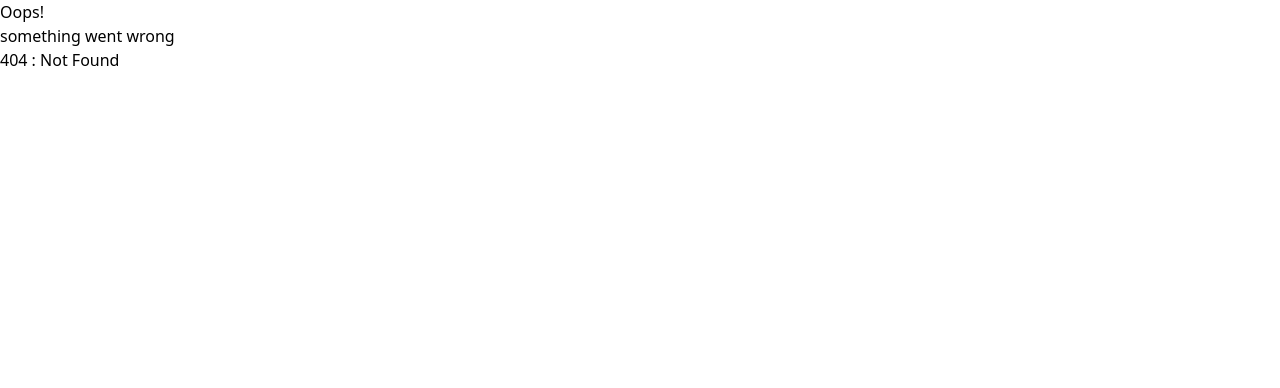
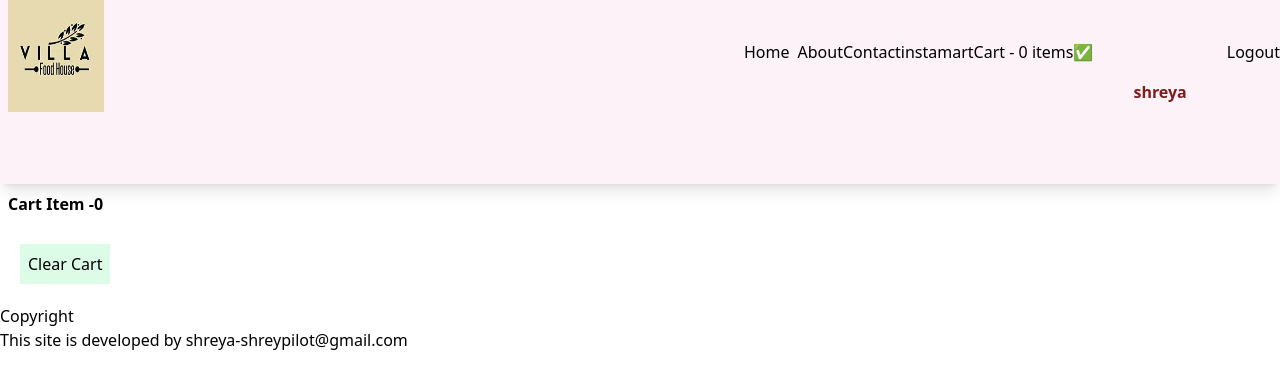
Before and after one commit to shreypilot/NAMASTE-REACT-FOOD-VILLA-07, a React (Create React App) app: page /cart in a window 1280 px wide. Before the commit this address had no page. Shown: the top 388 px of the page. Built offline with nearby package versions, Linux system fonts and the light colour scheme.

Commit message:
chapter-12(Redux-Toolkit)

```diff
--- a/package.json
+++ b/package.json
@@ -3,11 +3,13 @@
   "version": "0.1.0",
   "private": true,
   "dependencies": {
+    "@reduxjs/toolkit": "^1.9.2",
     "@testing-library/jest-dom": "^5.16.5",
     "@testing-library/react": "^13.4.0",
     "@testing-library/user-event": "^13.5.0",
     "react": "^18.2.0",
     "react-dom": "^18.2.0",
+    "react-redux": "^8.0.5",
     "react-router-dom": "^6.8.1",
     "react-scripts": "5.0.1",
     "web-vitals": "^2.1.4"
@@ -37,7 +39,6 @@
     ]
   },
   "devDependencies": {
-
     "tailwindcss": "^3.2.6"
   }
 }
--- /dev/null
+++ b/src/components/Cart.js
@@ -0,0 +1,28 @@
+import React from 'react'
+import { useDispatch, useSelector } from 'react-redux';
+import FoodItem from './FoodItem';
+import { clearCart } from './utils/cartSlice';
+const Cart = () => {
+   const cartItems = useSelector((store)=>store.cart.items);{/**it will rerender cartitems */}
+    //const store = useSelector((store) => store);{/** everytime store changes my cart is changes it will rerender store */}
+   const dispatch = useDispatch();
+
+
+    const handleClearCart = () => {
+        dispatch(clearCart())
+    }
+
+
+    return (
+    <div>
+      <h1 className="p-2 font-bold">Cart Item -{cartItems.length}</h1>
+      <button className="bg-green-100 p-2 m-5" onClick={() => handleClearCart()} >Clear Cart</button>
+      <div className="flex">
+        {cartItems.map(item => <FoodItem key ={item.id} {...item} />)}
+
+      </div>
+    </div>
+  )
+}
+
+export default Cart
--- /dev/null
+++ b/src/components/FoodItem.js
@@ -0,0 +1,16 @@
+import {IMG_CDN_URL} from "../constants";
+
+
+
+const FoodItem = ({ name, description, cloudinaryImageId, price }) => {
+  return (
+    <div className="w-56 p-2 m-2 shadow-lg bg-pink-50">
+      <img src={IMG_CDN_URL + cloudinaryImageId} />
+      <h2 className="font-bold text-xl">{name}</h2>
+      <h3>{description}</h3>
+      <h4>Rupees: {price / 100}</h4>
+    </div>
+  );
+};
+
+export default FoodItem;
--- a/src/components/Header.js
+++ b/src/components/Header.js
@@ -4,6 +4,7 @@
 import "../index.css"
 import useOnline from "./utils/useOnline";
 import userContext from "./utils/userContext";
+import { useSelector } from "react-redux";
 // Title component for display logo
 const Title = () => (
   <Link to ="/">
@@ -22,6 +23,12 @@
   const [isLoggedin, setIsLoggedin] = useState(true);
   const isOnline = useOnline();
   const {user} = useContext(userContext);
+  const cartItems = useSelector(store => store.cart.items);
+  console.log(cartItems);
+
+
+
+
   return (
     <div className="flex justify-between bg-pink-50 shadow-lg">
       <Title />
@@ -36,16 +43,15 @@
           <Link to = "/Contact">
               <li>Contact</li>
           </Link>
-          <li>
-
-            <i className="fa-solid fa-cart-shopping">Cart</i>
-          </li>
           <Link to="/instamart">
           <li>
             instamart
-
           </li>
           </Link>
+          <Link to="/cart">
+            <li>Cart - {cartItems.length} items</li>
+          </Link>
+
 
           <h1>{isOnline ? "✅" : "🔴"}</h1>
           <span><h1 className="p-10 font-bold text-red-900">{user.name}</h1></span>
--- a/src/components/RestaurantMenu.js
+++ b/src/components/RestaurantMenu.js
@@ -4,17 +4,30 @@
 import Shimmer from "./Shimmer";
 import "./RestaurantMenu.css"
 import useRestaurant from "./utils/useRestaurant";
+import { addItem,removeItem} from "./utils/cartSlice";
+import { useDispatch } from "react-redux";
+
+
     const RestaurantMenu = () => {
      //how to read a dynamic URL params
     const {resId} = useParams();
 
     const restaurant = useRestaurant(resId);
 
+    const dispatch = useDispatch();
+
+
+    const addFoodItem = (item) =>{
+      dispatch(addItem(item)); //{payLoad :  "Grapes"}
+    }
+    const handleRemoveItem = () =>{
+      dispatch(addItem("Grapes")); //{payLoad :  "Grapes"}
+    }
 
   return !restaurant ? (
   <Shimmer />
   ) : (
-    <div className="menu">
+    <div className="flex">
         <div>
             <h1>Restaurant id: { resId }</h1>
             <h2>{restaurant?.name}</h2>
@@ -23,12 +36,15 @@
             <h3>{restaurant?.city}</h3>
             <h3>{restaurant?.avgRating} stars</h3>
             <h3>{restaurant?.costForTwoMsg}</h3>
+
         </div>
+
         <div>
             <h1>Menu</h1>
             <ul>
               {Object.values(restaurant?.menu?.items).map((item) => (
-                    <li key={item.id}>{item.name}</li>
+                    <li key={item.id}>{item.name} - <button className="p-2 m-5 bg-green-300" onClick={() => addFoodItem(item)}>Add Items</button>
+                    </li>
                ))}
             </ul>
         </div>
--- /dev/null
+++ b/src/components/utils/cartSlice.js
@@ -0,0 +1,22 @@
+import { createSlice } from "@reduxjs/toolkit";
+
+const cartSlice = createSlice({
+    name:'cart',
+    initialState: {
+        items: [],
+
+    },
+    reducers:{//its reducers
+       addItem:(state,action) => {
+        state.items.push(action.payload);
+       },
+       removeItem : (state,action) =>{
+          state.items.pop()
+       },
+       clearCart: (state) => {
+        state.items = [];
+       },
+    },
+});
+export const {addItem,removeItem, clearCart} = cartSlice.actions;
+export default cartSlice.reducer;//it reducer
--- /dev/null
+++ b/src/components/utils/store.js
@@ -0,0 +1,51 @@
+import { configureStore } from "@reduxjs/toolkit"
+import cartSlice from "./cartSlice";
+
+
+const store = configureStore({
+      reducer:{
+        cart:cartSlice
+      }
+})
+
+export default store;
+
+
+
+
+
+
+
+
+
+
+
+
+
+/**
+ * CREATE store
+ *    -configureStore()-RTK(API used)
+ *
+ *provide my store to app
+ *    -<Provider store ={store}>-import from react-redux
+ *
+ * to create slice
+ *  -RTK - CreateSlice({
+ *            name: "",
+ *            initialState:
+ *            reducers{
+ *             addItem: (state,action) =>{state = action.payload}
+ * }
+ *
+ * })
+ * export const{addItem,removeItem} =cartSlice.actions;
+ * export default cartSlice.reducer;
+ *
+ * put that slice into Store
+ *           -{
+ *                reducer:{
+ *                  cart:cartSlice,
+ *                   user:userSlice
+ * }
+ * }
+ */
--- a/src/index.js
+++ b/src/index.js
@@ -12,6 +12,10 @@
 import Shimmer from './components/Shimmer';
 import { createBrowserRouter,RouterProvider,Outlet} from "react-router-dom";
 import userContext from './components/utils/userContext';
+import { Provider } from "react-redux";
+import store from "./components/utils/store"
+import Cart from './components/Cart';
+
 //import Instamart from './components/Instamart';
 const Instamart = lazy(() => import("./components/Instamart"));
 const About = lazy(() => import("./components/About"));
@@ -31,16 +35,18 @@
     })
     return(
         <div >
-            <Header />
+            <Provider store={store}>
             <userContext.Provider
             value={{
                 user:my,
                 setUser:setMy,
             }}>
-
+            <Header />
             <Outlet />
             <Footer />
             </userContext.Provider>
+            </Provider>
+
 
         </div>
     );
@@ -89,6 +95,10 @@
                             <Instamart/>
                         </Suspense>,
             },
+            {
+                path: "/cart",
+                element: <Cart/>,
+            },
 
         ],
     },
```
Also changed, not shown: 1 other file (tests, documents, lock files or other folders).
